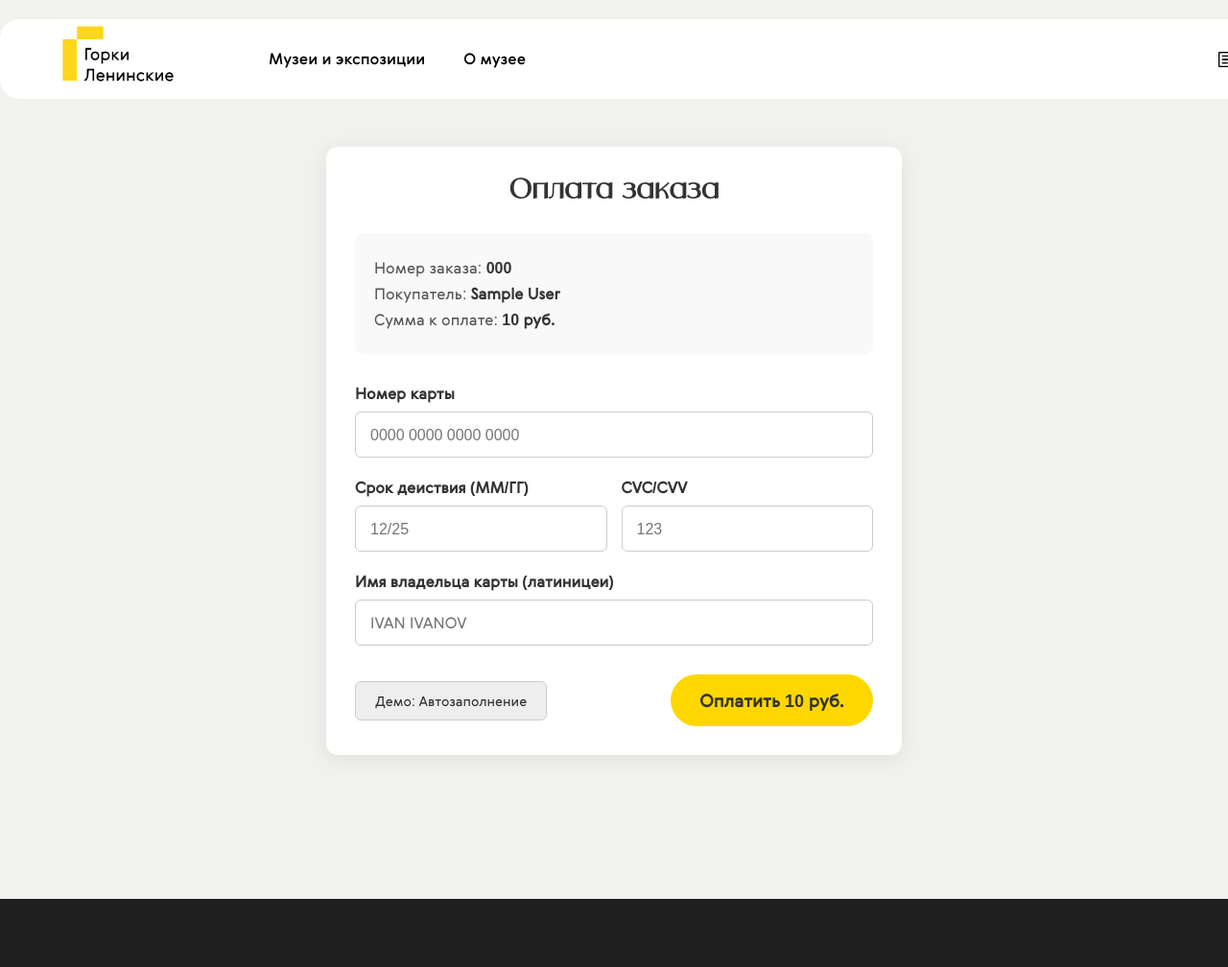
After one commit to Nam0vicH/mgorki, a Flask app: page /payment/1 in a window 1280 px wide; the page is wider, and only the part inside the window is pictured. The commit adds this page. Shown: the top 1008 px of that part at 96% size. Run offline with Flask 3, Linux system fonts and the light colour scheme; tables that the repository leaves empty or names only in its code hold one stand-in row (values such as "Sample post"); some libraries are stand-ins or nearby versions.

Commit message:
add payment processing: implement payment page, process payment logic, and generate weekly schedule on startup

```diff
--- a/app.py
+++ b/app.py
@@ -25,6 +25,12 @@ os.makedirs(UPLOAD_FOLDER, exist_ok=True)
 app.config['UPLOAD_FOLDER'] = UPLOAD_FOLDER
 
 app.config['SECRET_KEY'] = 'your-secret-key-here'
+
+# Автоматически генерируем расписание сеансов на 7 дней вперед при запуске проекта
+try:
+    db.generate_weekly_schedule()
+except Exception as e:
+    print(f"Не удалось сгенерировать расписание при запуске: {e}")
 
 
 # ===================================================================================
@@ -170,6 +176,56 @@ def create_order():
         import traceback
         traceback.print_exc()
         return jsonify({'success': False, 'error': str(e)})
+
+
+@app.route('/payment/<int:order_id>')
+def payment(order_id):
+    """Страница оплаты заказа"""
+    order = db.get_order_by_id(order_id)
+    if not order:
+        abort(404)
+    if order.get('payment_status') == 'paid':
+        return redirect(url_for('ticket', order_id=order_id))
+    return render_template('payment.html', order=order)
+
+
+@app.route('/process-payment/<int:order_id>', methods=['POST'])
+def process_payment(order_id):
+    """Обработка оплаты (демонстрация)"""
+    order = db.get_order_by_id(order_id)
+    if not order:
+        abort(404)
+
+    # Обновляем статус оплаты в БД
+    db.execute_query("UPDATE orders SET payment_status = 'paid' WHERE id = %s", (order_id,), fetch=False)
+
+    return redirect(url_for('ticket', order_id=order_id))
+
+
+@app.route('/ticket/<int:order_id>')
+def ticket(order_id):
+    """Страница с билетом и QR-кодом после успешной оплаты"""
+    order = db.get_order_by_id(order_id)
+    if not order:
+        abort(404)
+    if order.get('payment_status') != 'paid':
+        return redirect(url_for('payment', order_id=order_id))
+
+    # Формируем URL для QR-кода на основе токена
+    qr_data = request.host_url.rstrip('/') + url_for('verify_qr', token=order.get('qr_code_token'))
+    # Используем публичный API для генерации картинки QR
+    qr_image_url = f"https://api.qrserver.com/v1/create-qr-code/?size=250x250&data={qr_data}"
+
+    return render_template('ticket.html', order=order, qr_image_url=qr_image_url)
+
+
+@app.route('/qr/<token>')
+def verify_qr(token):
+    """Маршрут для проверки QR-кода (заглушка)"""
+    order = db.execute_query("SELECT * FROM orders WHERE qr_code_token = %s", (token,))
+    if not order:
+        return "Недействительный QR-код"
+    return f"Билет действителен. Заказ: {order[0]['order_number']}"
 
 
 @app.route('/museum_programs/<int:exhibition_id>')
--- a/database.py
+++ b/database.py
@@ -109,6 +109,45 @@ def update_session_tickets(session_id, available, sold):
     return execute_query(query, (available, sold, session_id), fetch=False)
 
 
+def generate_weekly_schedule():
+    """Создает расписание билетов на 7 дней вперед при каждом запуске проекта"""
+    connection = get_connection()
+    if not connection:
+        return
+    try:
+        cursor = connection.cursor()
+
+        # 1. Удаляем всё, что старше сегодняшнего дня
+        cursor.execute("DELETE FROM session_schedule WHERE session_date < CURDATE()")
+
+        # 2. Создаем расписание на 7 дней вперед (от 0 до 6)
+        query = """
+            INSERT IGNORE INTO session_schedule
+            (session_date, session_time, day_of_week, total_tickets, available_tickets, sold_tickets, is_active)
+            VALUES (
+                CURDATE() + INTERVAL %s DAY,
+                %s,
+                ELT(DAYOFWEEK(CURDATE() + INTERVAL %s DAY), 'ВС', 'ПН', 'ВТ', 'СР', 'ЧТ', 'ПТ', 'СБ'),
+                50, 50, 0, 1
+            )
+        """
+
+        times = ['10:00:00', '14:00:00', '18:00:00']
+
+        for i in range(7):
+            for t in times:
+                cursor.execute(query, (i, t, i))
+
+        connection.commit()
+        print("Недельное расписание билетов успешно сгенерировано/обновлено.")
+    except Error as e:
+        print(f"Ошибка при генерации расписания: {e}")
+    finally:
+        if connection.is_connected():
+            cursor.close()
+            connection.close()
+
+
 # ===================================================================================
 # ФУНКЦИИ ДЛЯ ticket_bookings
 # ===================================================================================
--- /dev/null
+++ b/templates/payment.html
@@ -0,0 +1,151 @@
+{% extends "base.html" %}
+
+{% block title %}Оплата заказа - Горки Ленинские{% endblock %}
+
+{% block extra_css %}
+<link rel="stylesheet" href="{{ url_for('static', filename='styles/order.css') }}">
+<style>
+    .payment-container {
+        max-width: 600px;
+        margin: 50px auto;
+        padding: 30px;
+        background: #fff;
+        border-radius: 12px;
+        box-shadow: 0 4px 20px rgba(0,0,0,0.08);
+    }
+    .payment-header {
+        text-align: center;
+        margin-bottom: 30px;
+    }
+    .payment-header h1 {
+        font-family: 'Vetrino', sans-serif;
+        font-size: 28px;
+        color: #333;
+    }
+    .payment-details {
+        margin-bottom: 30px;
+        padding: 20px;
+        background: #f9f9f9;
+        border-radius: 8px;
+        font-family: 'Gerbera-Regular', Arial, sans-serif;
+    }
+    .payment-details p {
+        margin: 5px 0;
+        font-size: 16px;
+        color: #555;
+    }
+    .payment-details strong {
+        color: #333;
+    }
+    .form-group {
+        margin-bottom: 20px;
+    }
+    .form-group label {
+        display: block;
+        margin-bottom: 8px;
+        font-family: 'Gerbera-Regular', Arial, sans-serif;
+        font-weight: bold;
+        color: #333;
+    }
+    .form-group input {
+        width: 100%;
+        padding: 12px 15px;
+        border: 1px solid #ccc;
+        border-radius: 6px;
+        font-family: 'Gerbera-Regular', Arial, sans-serif;
+        font-size: 16px;
+        box-sizing: border-box;
+    }
+    .form-row {
+        display: flex;
+        gap: 15px;
+    }
+    .form-row .form-group {
+        flex: 1;
+    }
+    .payment-actions {
+        display: flex;
+        justify-content: space-between;
+        align-items: center;
+        margin-top: 30px;
+    }
+    .btn-pay {
+        background-color: #ffd700;
+        color: #333;
+        border: none;
+        padding: 15px 30px;
+        font-size: 18px;
+        font-weight: bold;
+        border-radius: 30px;
+        cursor: pointer;
+        transition: background 0.3s;
+        font-family: 'Gerbera-Regular', Arial, sans-serif;
+    }
+    .btn-pay:hover {
+        background-color: #e6c200;
+    }
+    .btn-autofill {
+        background-color: #eee;
+        color: #333;
+        border: 1px solid #ccc;
+        padding: 10px 20px;
+        font-size: 14px;
+        border-radius: 6px;
+        cursor: pointer;
+        transition: background 0.3s;
+        font-family: 'Gerbera-Regular', Arial, sans-serif;
+    }
+    .btn-autofill:hover {
+        background-color: #ddd;
+    }
+</style>
+{% endblock %}
+
+{% block content %}
+<div class="payment-container">
+    <div class="payment-header">
+        <h1>Оплата заказа</h1>
+    </div>
+
+    <div class="payment-details">
+        <p>Номер заказа: <strong>{{ order.order_number }}</strong></p>
+        <p>Покупатель: <strong>{{ order.full_name }}</strong></p>
+        <p>Сумма к оплате: <strong>{{ order.total_amount }} руб.</strong></p>
+    </div>
+
+    <form action="{{ url_for('process_payment', order_id=order.id) }}" method="POST" id="payment-form">
+        <div class="form-group">
+            <label for="card_number">Номер карты</label>
+            <input type="text" id="card_number" name="card_number" placeholder="0000 0000 0000 0000" required>
+        </div>
+        <div class="form-row">
+            <div class="form-group">
+                <label for="expiry_date">Срок действия (ММ/ГГ)</label>
+                <input type="text" id="expiry_date" name="expiry_date" placeholder="12/25" required>
+            </div>
+            <div class="form-group">
+                <label for="cvc">CVC/CVV</label>
+                <input type="password" id="cvc" name="cvc" placeholder="123" required maxlength="3">
+            </div>
+        </div>
+        <div class="form-group">
+            <label for="cardholder">Имя владельца карты (латиницей)</label>
+            <input type="text" id="cardholder" name="cardholder" placeholder="IVAN IVANOV" required>
+        </div>
+
+        <div class="payment-actions">
+            <button type="button" class="btn-autofill" onclick="autofill()">Демо: Автозаполнение</button>
+            <button type="submit" class="btn-pay">Оплатить {{ order.total_amount }} руб.</button>
+        </div>
+    </form>
+</div>
+
+<script>
+function autofill() {
+    document.getElementById('card_number').value = '4276 1234 5678 9012';
+    document.getElementById('expiry_date').value = '12/26';
+    document.getElementById('cvc').value = '123';
+    document.getElementById('cardholder').value = 'IVAN IVANOV';
+}
+</script>
+{% endblock %}
```
Also changed, not shown: templates/order.html (+2 -5 lines), templates/ticket.html (added, +107 -0 lines).
